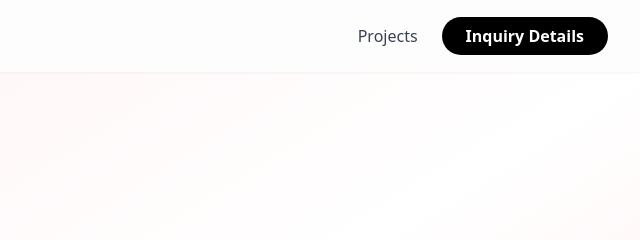
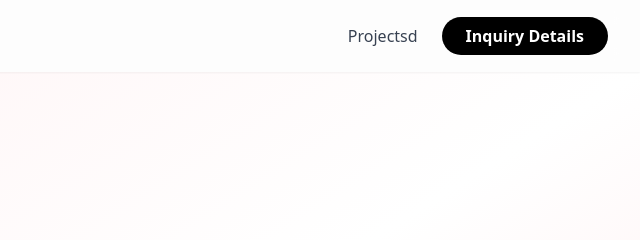
Before and after one commit to RoseM19-A/My-Portfolio, a plain HTML site: page index.html in a window 1280 px wide. Shown: the top 240 px of the page, 640-1280 px from the left. Drawn offline with nearby package versions, Linux system fonts and the light colour scheme.

Commit message:
typo projectsd

```diff
--- a/index.html
+++ b/index.html
@@ -59,7 +59,7 @@
 
         <ul class="hidden md:flex gap-6 items-center font-medium text-gray-700">
             <li><a href="#projects"
-                    class="hover:text-rose-500 hover:underline underline-offset-4 transition">Projects</a></li>
+                    class="hover:text-rose-500 hover:underline underline-offset-4 transition">Projectsd</a></li>
             <li>
                 <a href="#Inquiry"
                     class="bg-black text-white font-semibold px-6 py-2 rounded-full hover:bg-rose-500 hover:scale-105 transition-transform duration-300">Inquiry
```
